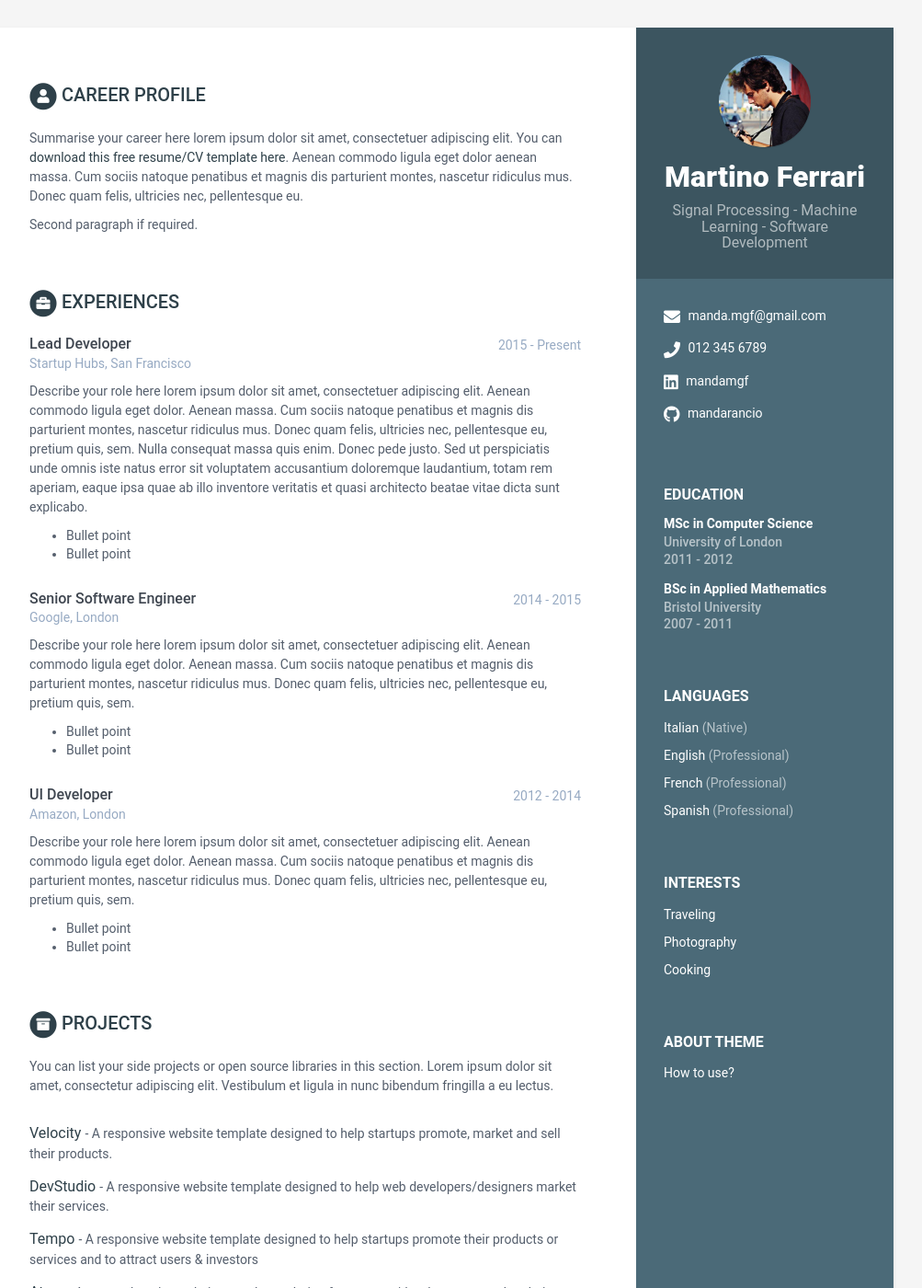
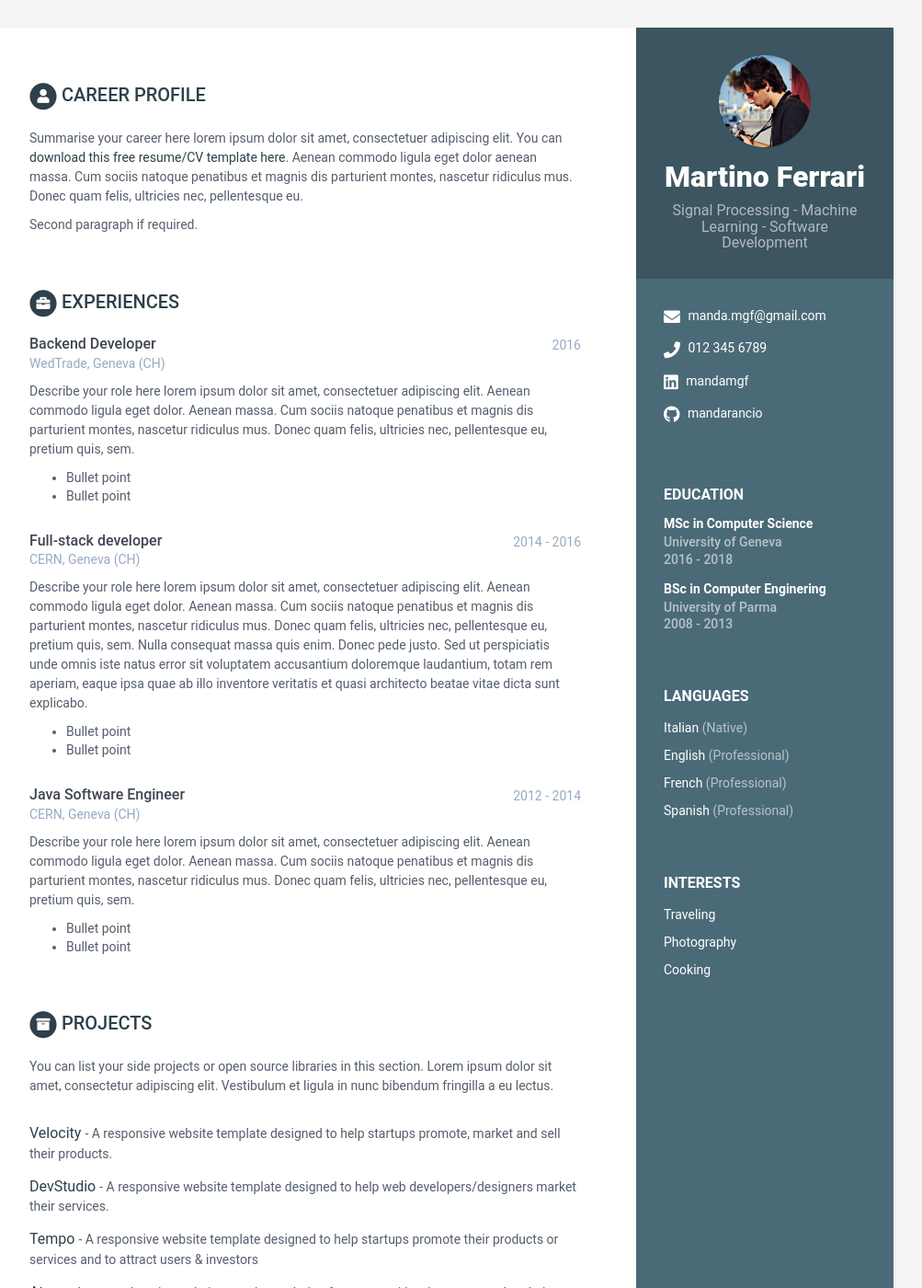
Before and after one commit to Mandarancio/Mandarancio.github.io, a Jekyll site: the page built from index.html, in a window 1280 px wide and 1400 px high. Shown: the whole window at 92% size, without its empty margins (168-1171 px from the left). Built offline with Jekyll 4.4.1, drawn with Linux system fonts in a browser that asks for light colours; some of the changed text lies outside the part shown.

Commit message:
working on..

```diff
--- a/_data/data.yml
+++ b/_data/data.yml
@@ -3,7 +3,7 @@
 #
 
 sidebar:
-    about: True # set to False or comment line if you want to remove the "how to use?" in the sidebar
+    about: False # set to False or comment line if you want to remove the "how to use?" in the sidebar
     education: True # set to False if you want education in main section instead of in sidebar
 
     # Profile information
@@ -59,8 +59,8 @@ career-profile:
 
 education:
     - degree: MSc in Computer Science
-      university: University of London
-      time: 2011 - 2012
+      university: University of Geneva
+      time: 2016 - 2018
       details: |
         Describe your study here lorem ipsum dolor sit amet, consectetuer
         adipiscing elit. Aenean commodo ligula eget dolor. Aenean massa. Cum
@@ -71,9 +71,9 @@ education:
           - Bullet point
           - Bullet point
 
-    - degree: BSc in Applied Mathematics
-      university: Bristol University
-      time: 2007 - 2011
+    - degree: BSc in Computer Enginering
+      university: University of Parma
+      time: 2008 - 2013
       details: |
         Describe your study here lorem ipsum dolor sit amet, consectetuer
         adipiscing elit. Aenean commodo ligula eget dolor. Aenean massa. Cum
@@ -85,9 +85,22 @@ education:
           - Bullet point
 
 experiences:
-    - role: Lead Developer
-      time: 2015 - Present
-      company: Startup Hubs, San Francisco
+    - role: Backend Developer
+      time: 2016
+      company: WedTrade, Geneva (CH)
+      details: |
+        Describe your role here lorem ipsum dolor sit amet, consectetuer
+        adipiscing elit. Aenean commodo ligula eget dolor. Aenean massa.
+        Cum sociis natoque penatibus et magnis dis parturient montes,
+        nascetur ridiculus mus. Donec quam felis, ultricies nec,
+        pellentesque eu, pretium quis, sem.
+
+          - Bullet point
+          - Bullet point
+
+    - role: Full-stack developer
+      time: 2014 - 2016
+      company: CERN, Geneva (CH)
       details: |
         Describe your role here lorem ipsum dolor sit amet, consectetuer
         adipiscing elit. Aenean commodo ligula eget dolor. Aenean massa.
@@ -102,9 +115,9 @@ experiences:
           - Bullet point
           - Bullet point
 
-    - role: Senior Software Engineer
-      time: 2014 - 2015
-      company: Google, London
+    - role: Java Software Engineer
+      time: 2012 - 2014
+      company: CERN, Geneva (CH)
       details: |
         Describe your role here lorem ipsum dolor sit amet, consectetuer
         adipiscing elit. Aenean commodo ligula eget dolor. Aenean massa.
@@ -115,18 +128,7 @@ experiences:
           - Bullet point
           - Bullet point
 
-    - role: UI Developer
-      time: 2012 - 2014
-      company: Amazon, London
-      details: |
-        Describe your role here lorem ipsum dolor sit amet, consectetuer
-        adipiscing elit. Aenean commodo ligula eget dolor. Aenean massa.
-        Cum sociis natoque penatibus et magnis dis parturient montes,
-        nascetur ridiculus mus. Donec quam felis, ultricies nec,
-        pellentesque eu, pretium quis, sem.
 
-          - Bullet point
-          - Bullet point
 
 projects:
     title: Projects
@@ -198,5 +200,4 @@ skills:
       - name: Sketch & Photoshop
         level: 60%
 
-footer: >
-    Designed with <i class="fas fa-heart"></i> by <a href="http://themes.3rdwavemedia.com" target="_blank" rel="nofollow">Xiaoying Riley</a>
+footer:
```
